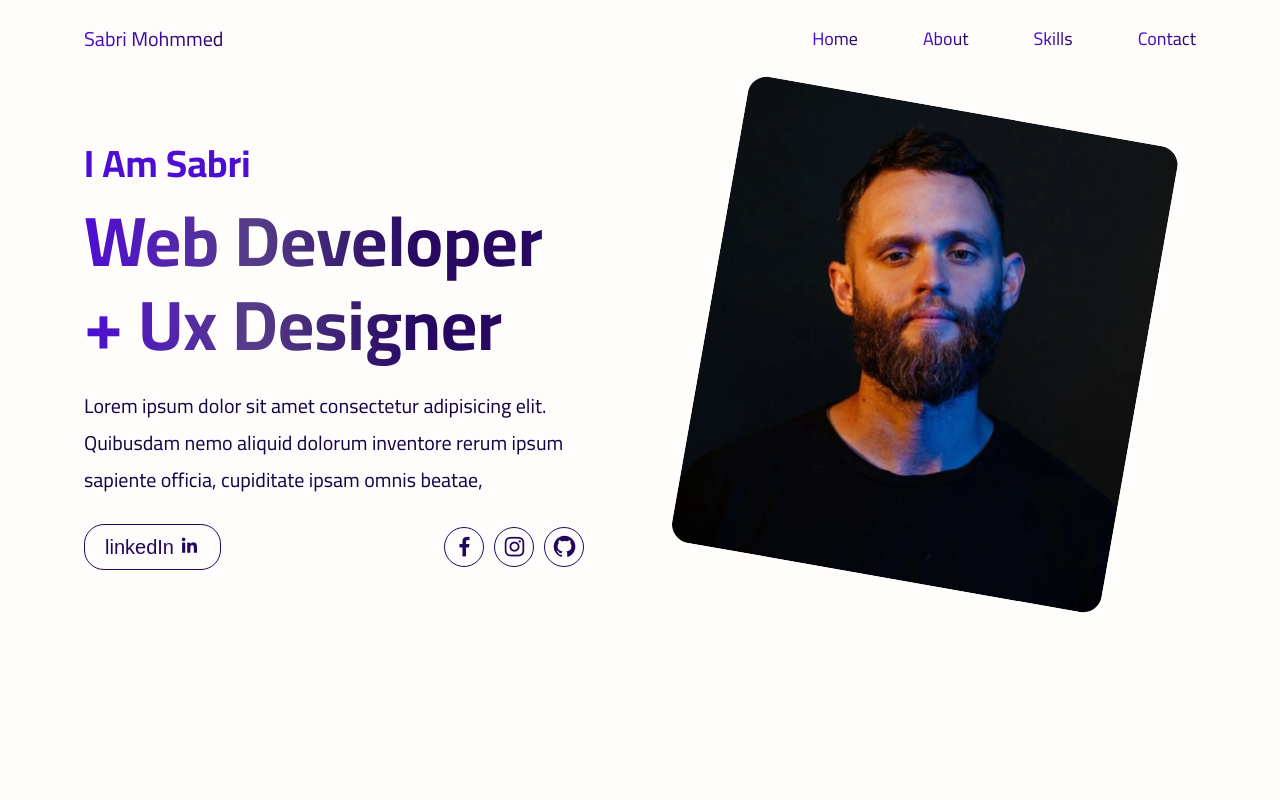
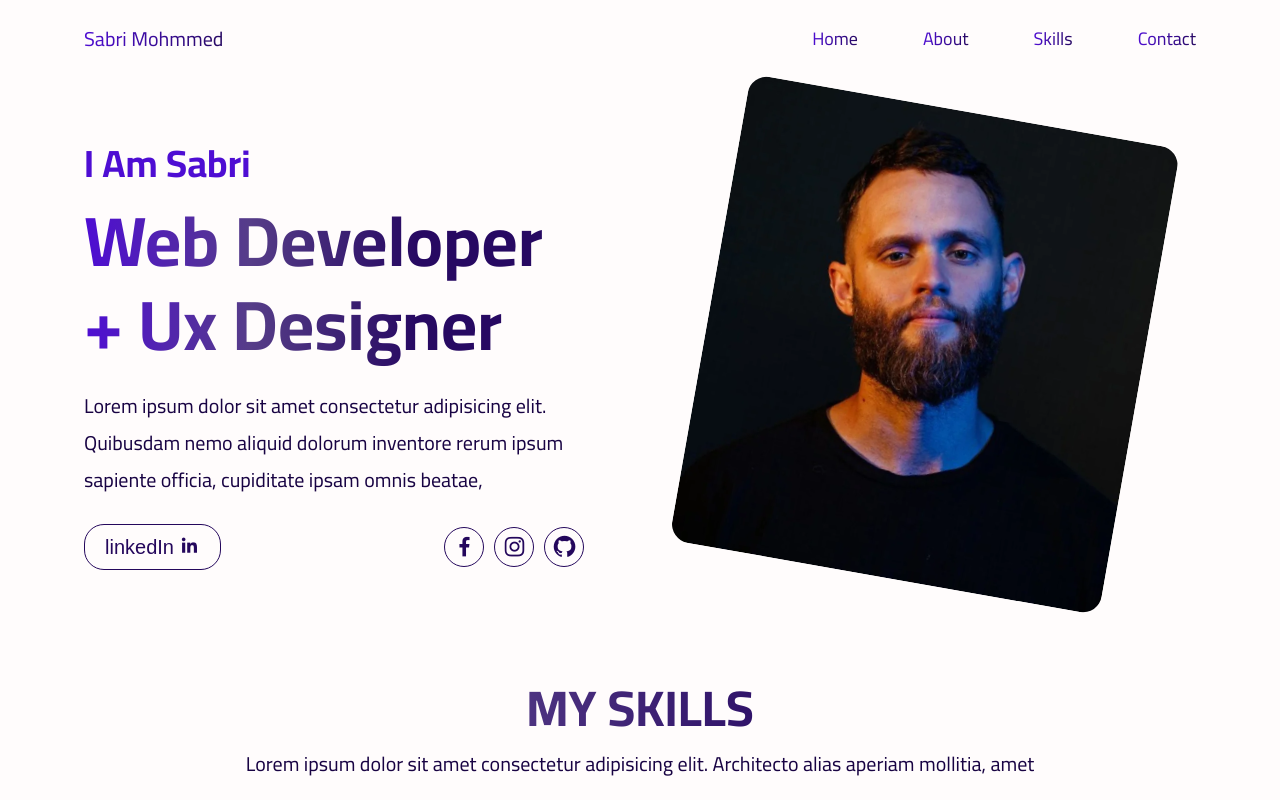
Before and after one commit to sabriAlshibani/My-websie, a plain HTML site: page index.html in a window 1280 px wide. Shown: the top 800 px of the page. Drawn offline with nearby package versions, Linux system fonts and the light colour scheme.

Commit message:
fixed an error onto the header part

```diff
--- a/sass/component/header.scss
+++ b/sass/component/header.scss
@@ -2,5 +2,4 @@
 @import 'banner.scss';
 .header {
     width: 100%;
-    height: 100vh;
 }
--- a/sass/global.scss
+++ b/sass/global.scss
@@ -24,7 +24,7 @@ body {
     text-align: center;
     margin-bottom: 50px;
    & h2 {
-    font-size: 60px;
+    font-size: 50px;
     background: var(--sr-title-color);
     color: transparent;
     -webkit-background-clip: text;
```
Also changed, not shown: css/style.css, 1 other file.
